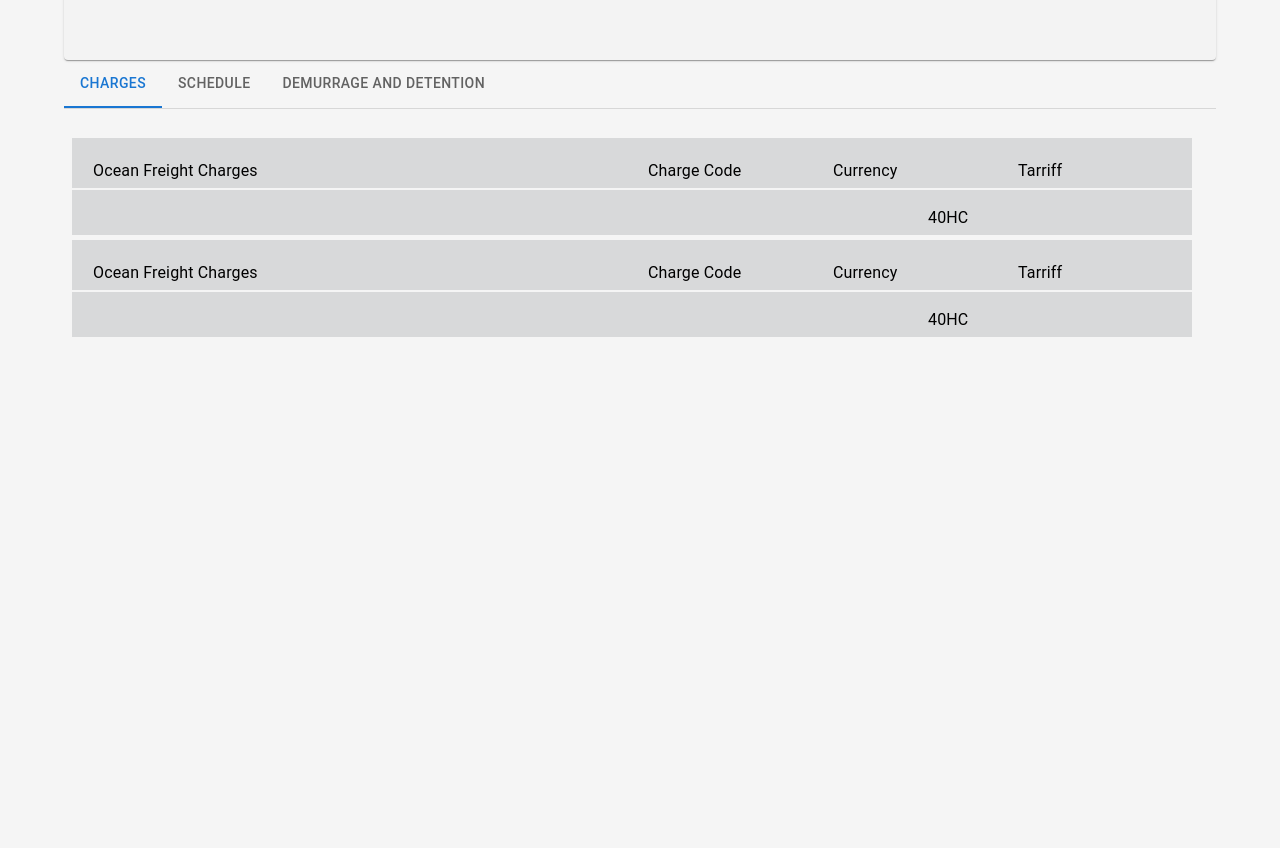
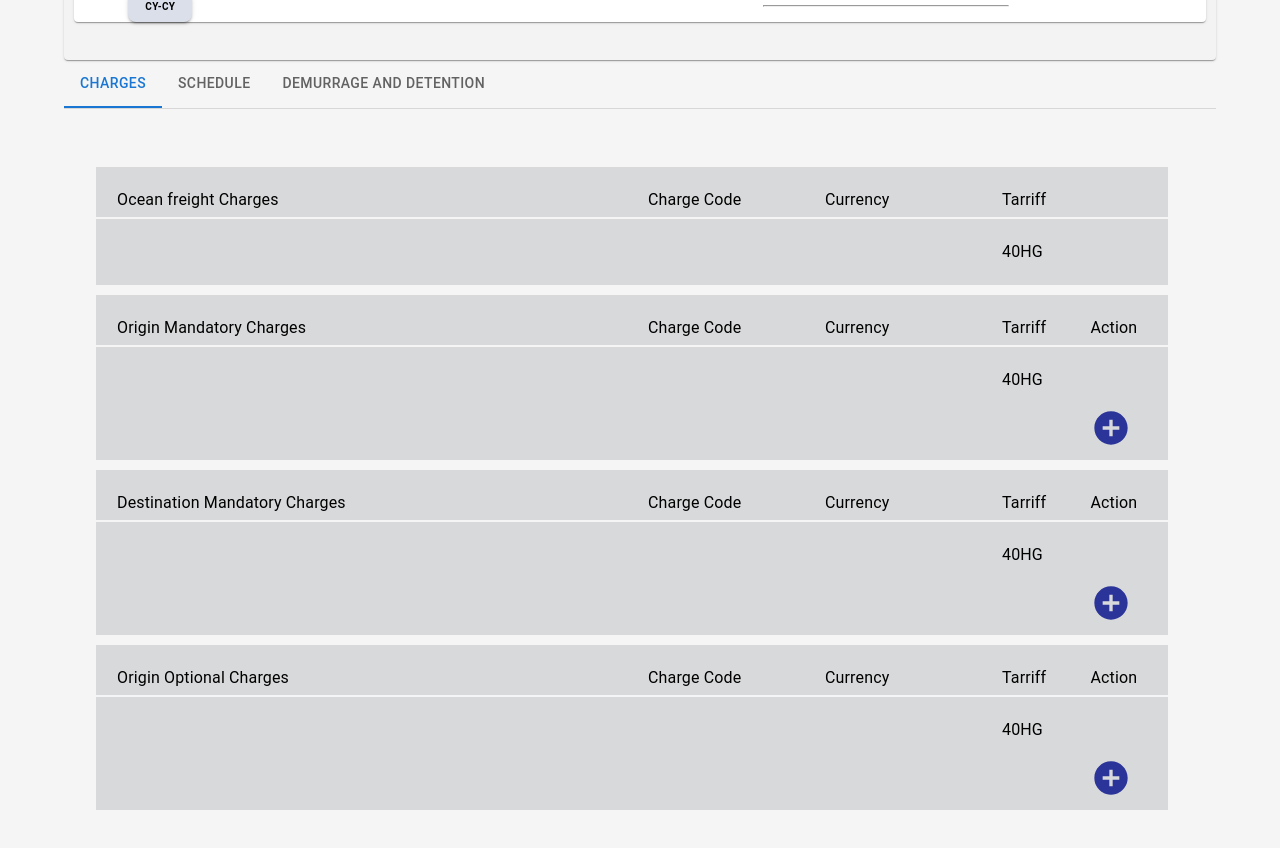
Before and after one commit to vaibhavi227/rate-engine, a Next.js app: page /rate-engine in a window 1280 px wide. Shown: the part 478-1326 px from the top of the page. Before the commit the page ends 847 px from the top, so only its background shows below. Built offline with nearby package versions, Linux system fonts and the light colour scheme.

Commit message:
latest update

```diff
--- a/src/app/components/page.js
+++ b/src/app/components/page.js
@@ -3,6 +3,9 @@ import React, { useState } from "react";
 import PropTypes from "prop-types";
 import Tabs from "@mui/material/Tabs";
 import Tab from "@mui/material/Tab";
+import AddCircleIcon from "@mui/icons-material/AddCircle";
+import { RateEngineDemurge } from "../components/DemurrageAndDetentionRateEngine/RateEngineDemurgeComponent";
+
 import {
   Autocomplete,
   Grid,
@@ -102,10 +105,6 @@ export function Autocompletecomponentorigin(props) {
         ml: "10px",
         // border: "2px solid #B4B4B3",
         borderRadius: "5px",
-        // "& .MuiOutlinedInput-root .MuiOutlinedInput-notchedOutline": {
-        //   borderWidth: 2,
-        //   borderRadius: "10px",
-        // },
       }}
       options={location}
       renderInput={(params) => <TextField {...params} label="Origin" />}
@@ -118,6 +117,7 @@ export function RateEngineChild() {
     <Container sx={{ mt: "20px" }}>
       <Paper elevation={1} sx={{ background: "#F3F3F3", height: "400px" }}>
         <Papercomponent></Papercomponent>
+        <Papercomponent sx={{ mt: "50px" }}></Papercomponent>
       </Paper>
     </Container>
   );
@@ -410,30 +410,63 @@ export function BasicTabs() {
           </Tabs>
         </Box>
         <CustomTabPanel value={value} index={0}>
-          <RateEngineCharges></RateEngineCharges>
-          <RateEngineCharges></RateEngineCharges>
+
+          <Box sx={{ width: "100%" }}>
+              <CustomTabPanel value={value} index={0}>
+              {chargesData.map((data, index) => (
+                <RateEngineCharges
+                  key={index}
+                  chargesTitle={data.title}
+                  actionText={data.actionText}
+                  icon={data.icon}
+                />
+              ))}
+            </CustomTabPanel>
+            {/* ... (other code) */}
+          </Box>
         </CustomTabPanel>
         <CustomTabPanel value={value} index={1}>
           Schedule
         </CustomTabPanel>
         <CustomTabPanel value={value} index={2}>
-          Demurrage and Detention
+          <RateEngineDemurge></RateEngineDemurge>
         </CustomTabPanel>
       </Box>
     </Container>
   );
 }
 
+const chargesData = [
+  { title: "Ocean freight Charges" },
+  {
+    title: "Origin Mandatory Charges",
+    actionText: "Action",
+    icon: <AddCircleIcon />,
+  },
+  {
+    title: "Destination Mandatory Charges",
+    actionText: "Action",
+    icon: <AddCircleIcon />,
+  },
+  {
+    title: "Origin Optional Charges",
+    actionText: "Action",
+    icon: <AddCircleIcon />,
+  },
+];
+
 export function RateEngineCharges(props) {
+  const { actionText, icon, chargesTitle } = props;
+
   return (
     <div>
       <Grid
         container
         spacing={2}
-          sx={{ backgroundColor: "#D8D9DA", p: "5px" ,mt:'5px'}}
+        sx={{ backgroundColor: "#D8D9DA", p: "5px", mt: "10px" }}
       >
         <Grid item xs={6}>
-            Ocean Freight Charges
+          {chargesTitle}
         </Grid>
         <Grid item xs={2}>
           Charge Code
@@ -441,28 +474,27 @@ export function RateEngineCharges(props) {
         <Grid item xs={2}>
           Currency
         </Grid>
-          <Grid item xs={2}>
+        <Grid item xs={1}>
           Tarriff
         </Grid>
+        <Grid item xs={1}>
+          {actionText}
         </Grid>
-        <hr color="red"></hr>
-        <Grid container spacing={2} sx={{ backgroundColor: "#D8D9DA" }}>
-          <Grid item xs={9}></Grid>
-          <Grid item xs={3} sx={{ p: "5px" }}>
-            40HC
+      </Grid>
+      <hr />
+      <Grid container spacing={2} sx={{ backgroundColor: "#D8D9DA", p: "5px" }}>
+        <Grid item xs={10}></Grid>
+        <Grid item xs={2}>
+          40HG
+        </Grid>
+        <Grid item xs={11}></Grid>
+        <Grid item xs={1}>
+          {icon &&
+            React.cloneElement(icon, {
+              sx: { color: "#2B3499", fontSize: "40px" },
+            })}
         </Grid>
       </Grid>
     </div>
-
   );
 }
-
-export function RateEngineChargesAction(){
-  return(
-    <div>
-          <RateEngineCharges></RateEngineCharges>
-
-    </div>
-
-  );
-}
--- a/src/app/rate-engine/page.js
+++ b/src/app/rate-engine/page.js
@@ -9,6 +9,7 @@ export default function Home() {
 
           <RateEngine></RateEngine>
           <RateEngineChild></RateEngineChild>
+
           <BasicTabs></BasicTabs>
           </div>
           </main>
```
Lines whose indentation alone changed are shown as unchanged.
